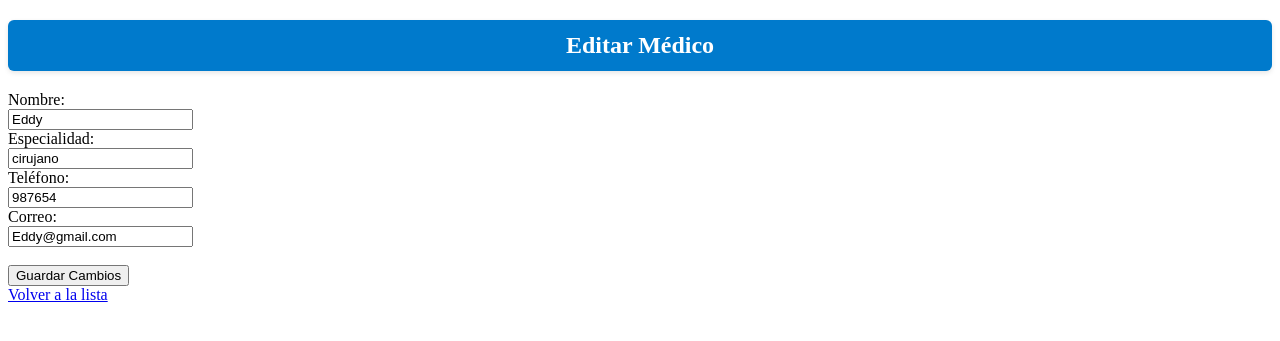
After one commit to richard569-oss/Clinica19, a Flask app: page /medico/editar/1 in a window 1280 px wide. The commit adds this page. Shown: the top 341 px of the page. Run offline with Flask 3, Linux system fonts and the light colour scheme.

Commit message:
CRUD completo de Médicos

```diff
--- /dev/null
+++ b/Procfile.txt
@@ -0,0 +1 @@
+web: gunicorn app:app
--- a/app.py
+++ b/app.py
@@ -1,3 +1,4 @@
+import os
 from flask import render_template
 from config import app, db
 from controllers.medico_controller import medico_bp
--- a/controllers/medico_controller.py
+++ b/controllers/medico_controller.py
@@ -19,3 +19,23 @@ def nuevo_medico():
     db.session.add(medico)
     db.session.commit()
     return redirect(url_for('medico.listar_medicos'))
+# Editar médico
+@medico_bp.route('/medico/editar/<int:id>', methods=['GET', 'POST'])
+def editar_medico(id):
+    medico = Medico.query.get_or_404(id)
+    if request.method == 'POST':
+        medico.nombre = request.form['nombre']
+        medico.especialidad = request.form['especialidad']
+        medico.telefono = request.form['telefono']
+        medico.correo = request.form['correo']
+        db.session.commit()
+        return redirect(url_for('medico.listar_medicos'))
+    return render_template('editar_medico.html', medico=medico)
+
+# Eliminar médico
+@medico_bp.route('/medico/eliminar/<int:id>', methods=['POST'])
+def eliminar_medico(id):
+    medico = Medico.query.get_or_404(id)
+    db.session.delete(medico)
+    db.session.commit()
+    return redirect(url_for('medico.listar_medicos'))
--- /dev/null
+++ b/templates/editar_medico.html
@@ -0,0 +1,22 @@
+{% extends "base.html" %}
+{% block content %}
+<h2>Editar Médico</h2>
+
+<form method="POST">
+    <label>Nombre:</label><br>
+    <input type="text" name="nombre" value="{{ medico.nombre }}" required><br>
+
+    <label>Especialidad:</label><br>
+    <input type="text" name="especialidad" value="{{ medico.especialidad }}" required><br>
+
+    <label>Teléfono:</label><br>
+    <input type="text" name="telefono" value="{{ medico.telefono }}" required><br>
+
+    <label>Correo:</label><br>
+    <input type="email" name="correo" value="{{ medico.correo }}" required><br><br>
+
+    <button type="submit">Guardar Cambios</button>
+</form>
+
+<a href="{{ url_for('medico.listar_medicos') }}">Volver a la lista</a>
+{% endblock %}
```
Also changed, not shown: templates/medicos.html (+10 -0 lines), instance/clinica.db.
